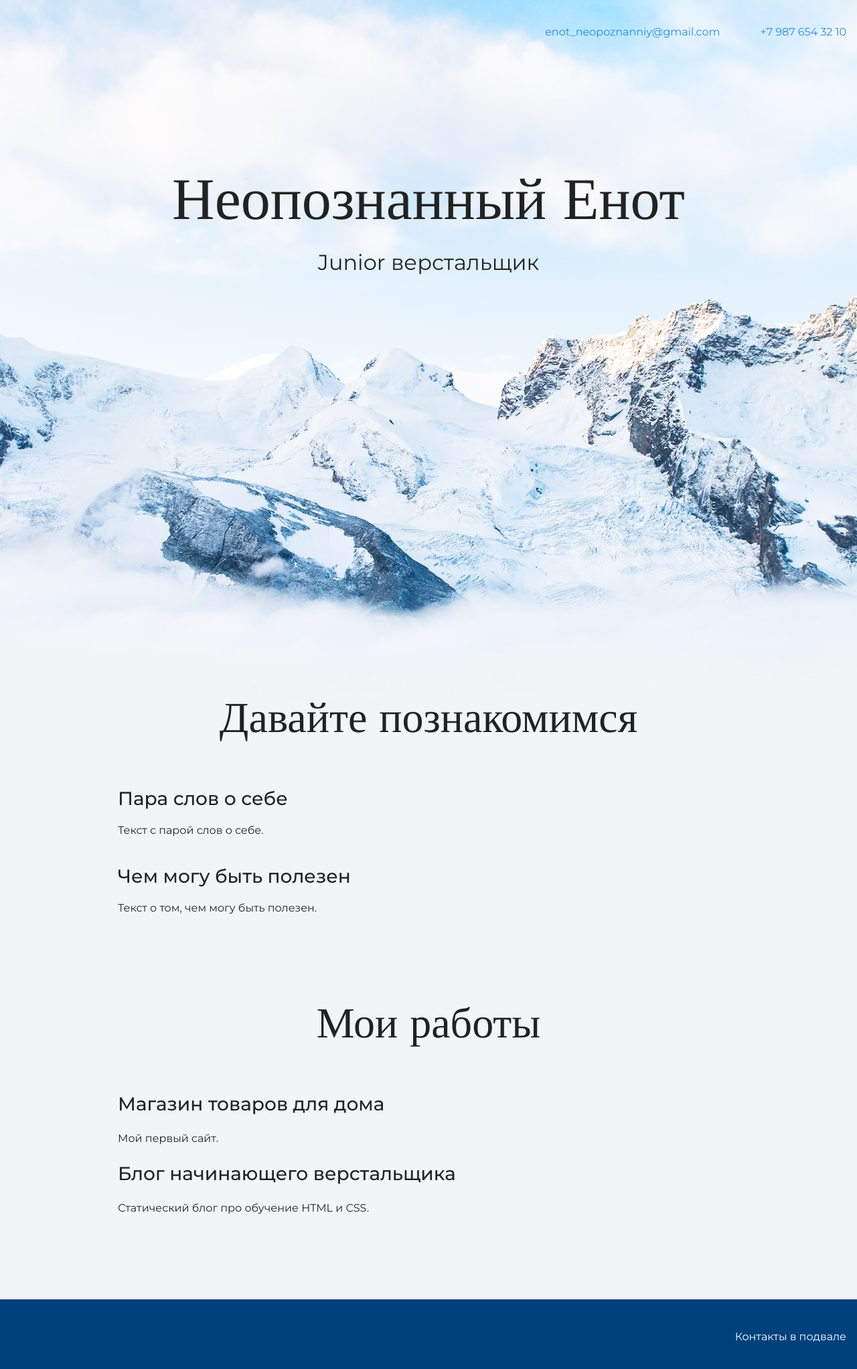
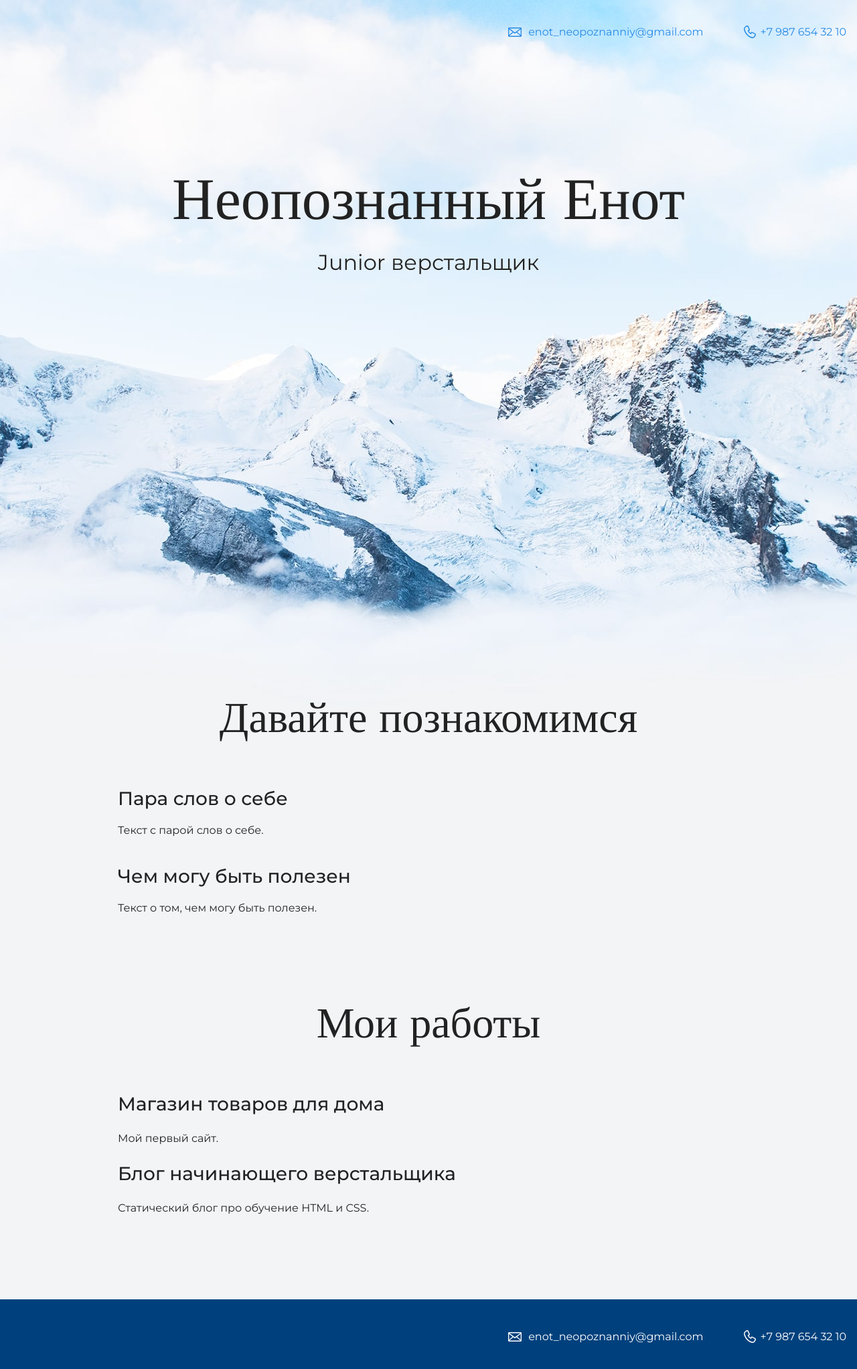
Before and after one commit to KsUstimenko/KsUstimenko.github.io, a plain HTML site: page index.html in a window 1280 px wide. Shown: the whole page at 67% size. Drawn offline with nearby package versions, Linux system fonts and the light colour scheme.

Commit message:
added number and e-mail

```diff
--- a/index.html
+++ b/index.html
@@ -10,8 +10,8 @@
 <body>
 <header class="page-header">
     <div class="container">
-        <a href="mailto:enot_neopoznanniy@gmail.com">enot_neopoznanniy@gmail.com</a>
-        <a href="tel:+79876543210">+7 987 654 32 10</a>
+        <a class="header-email" href="mailto:enot_neopoznanniy@gmail.com">enot_neopoznanniy@gmail.com</a>
+        <a class="header-phone" href="tel:+79876543210">+7 987 654 32 10</a>
     </div>
 </header>
 
@@ -46,7 +46,8 @@
 
 <footer class="page-footer">
     <div class="container">
-        Контакты в подвале
+        <a class="footer-email" href="mailto:enot_neopoznanniy@gmail.com">enot_neopoznanniy@gmail.com</a>
+        <a class="footer-phone" href="tel:+79876543210">+7 987 654 32 10</a>
     </div>
 </footer>
 </body>
```
